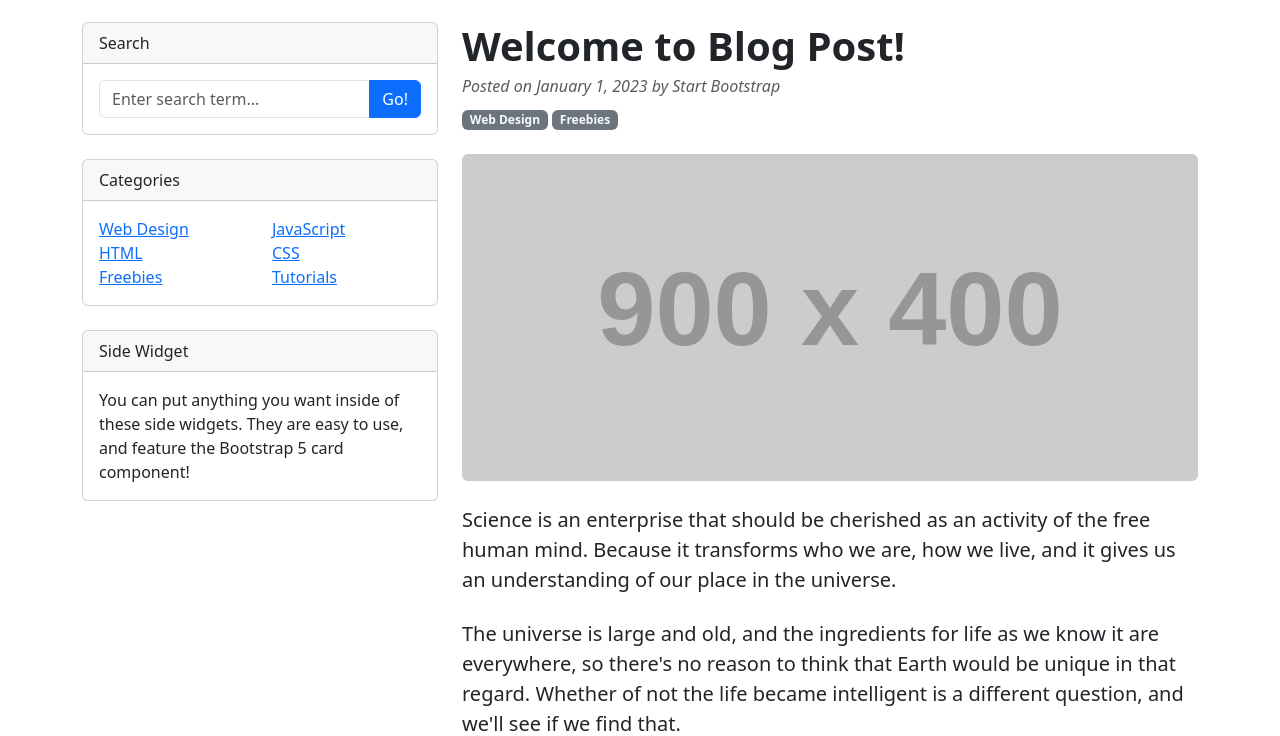
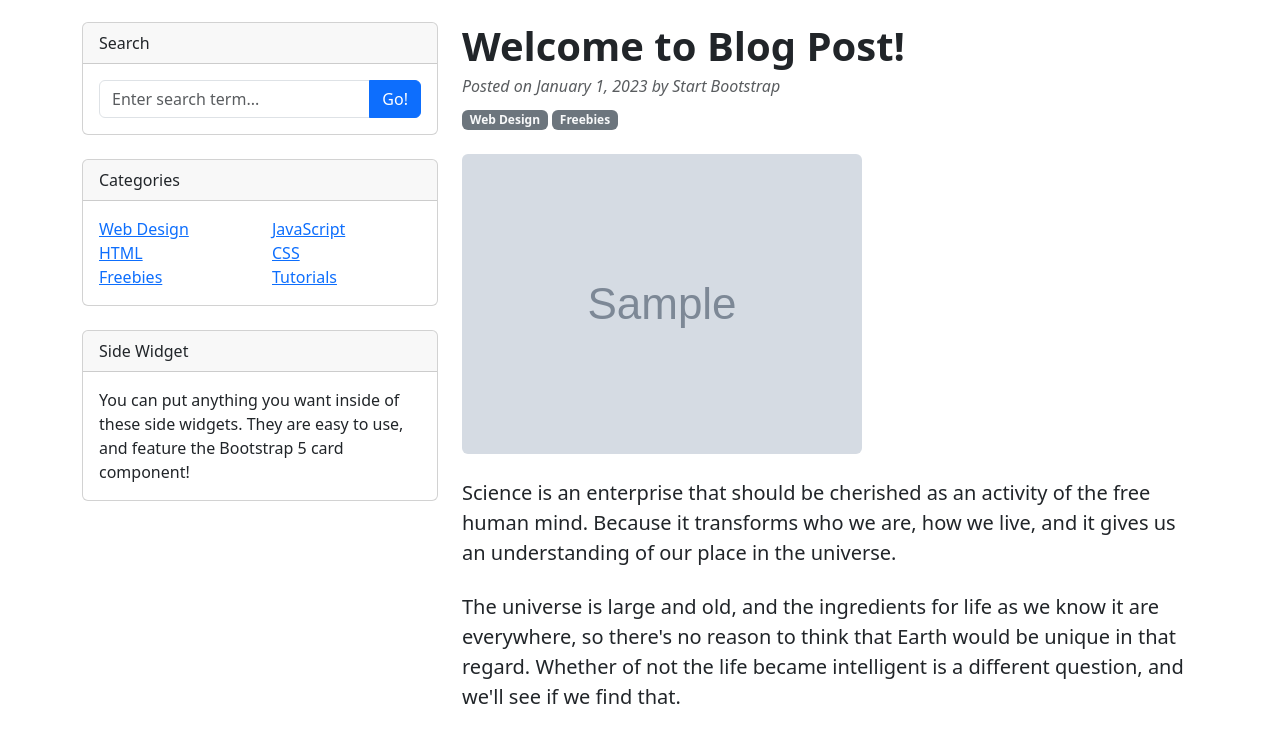
Before and after one commit to taegyeong0225/My_webpage, a Django app: page /blog/1/ in a window 1280 px wide. Shown: the part 56-792 px from the top of the page. Run offline with Django 4.2, Linux system fonts and the light colour scheme; tables that the repository leaves empty hold one stand-in row (values such as "Sample post"); grey boxes marked "Sample" are stand-in pictures; some libraries are stand-ins or nearby versions.

Commit message:
포스트 상세 페이지에 대표 이미지 출력하기

```diff
--- a/blog/templates/blog/post_detail.html
+++ b/blog/templates/blog/post_detail.html
@@ -86,7 +86,7 @@
                             <a class="badge bg-secondary text-decoration-none link-light" href="#!">Freebies</a>
                         </header>
                         <!-- Preview image figure-->
-                        <figure class="mb-4"><img class="img-fluid rounded" src="https://dummyimage.com/900x400/ced4da/6c757d.jpg" alt="..." /></figure>
+                        <figure class="mb-4"><img class="img-fluid rounded" src="{{ post.head_image.url }}" alt="..." /></figure>
                         <!-- Post content-->
                         <section class="mb-5">
                             <p class="fs-5 mb-4">Science is an enterprise that should be cherished as an activity of the free human mind. Because it transforms who we are, how we live, and it gives us an understanding of our place in the universe.</p>
```
